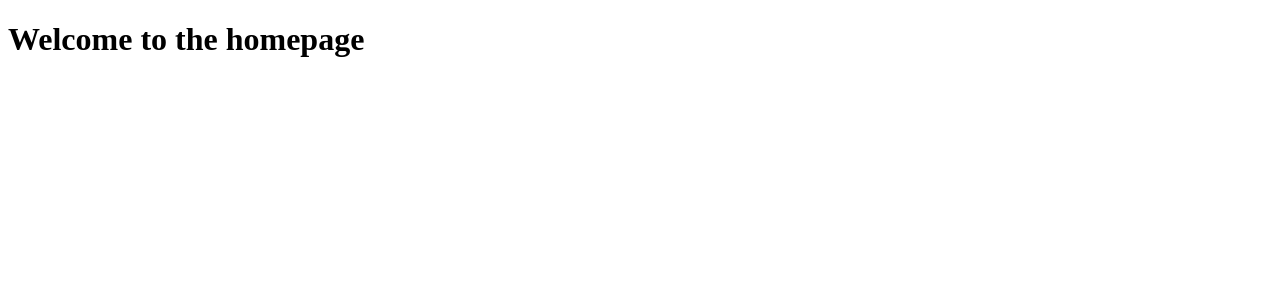
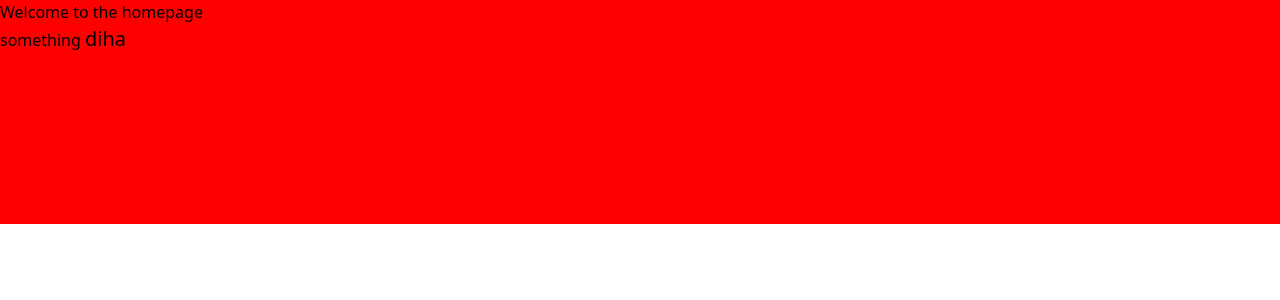
Before and after one commit to himarvin101/mm-personal-portfolio, a Nuxt app: page / in a window 1280 px wide. Shown: the top 300 px of the page. Built offline with nearby package versions, Linux system fonts and the light colour scheme.

Commit message:
added sass and tailwind

```diff
--- a/nuxt.config.ts
+++ b/nuxt.config.ts
@@ -1,4 +1,8 @@
 // https://nuxt.com/docs/api/configuration/nuxt-config
 export default defineNuxtConfig({
-  devtools: { enabled: true }
+  devtools: { enabled: true },
+  modules: [
+    '@nuxtjs/tailwindcss',
+    '@nuxt/image'
+  ]
 })
--- a/pages/index.vue
+++ b/pages/index.vue
@@ -1,5 +1,25 @@
+<script setup>
+
+</script>
+
 <template>
   <div>
     <h1>Welcome to the homepage</h1>
+    <div>
+      something
+
+      <span>diha</span>
+    </div>
   </div>
 </template>
+
+<style lang="scss">
+  div {
+    background:  red;
+    height: 200px;
+
+    span {
+      font-size: 20px;
+    }
+  }
+</style>
```
Also changed, not shown: package.json (+7 -1 lines), 1 other file (tests, documents, lock files or other folders).
